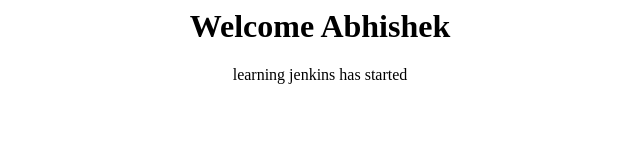
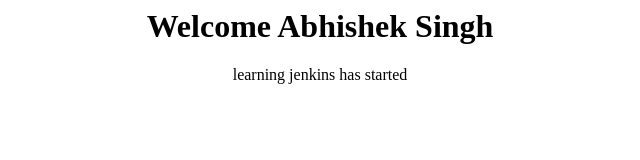
Before and after one commit to Abhi20000/test-jenkin, a plain HTML site: page index.html in a window 1280 px wide. Shown: the whole page, without its empty margins (320-960 px from the left). Drawn offline with Linux system fonts and the light colour scheme.

Commit message:
Update index.html

```diff
--- a/index.html
+++ b/index.html
@@ -1,7 +1,7 @@
 <html>
   <body>
     <div align="center">
-    <h1> Welcome Abhishek </h1>
+    <h1> Welcome Abhishek Singh </h1>
     <p> learning jenkins has started </p>
       </dib>
   </body>
```
